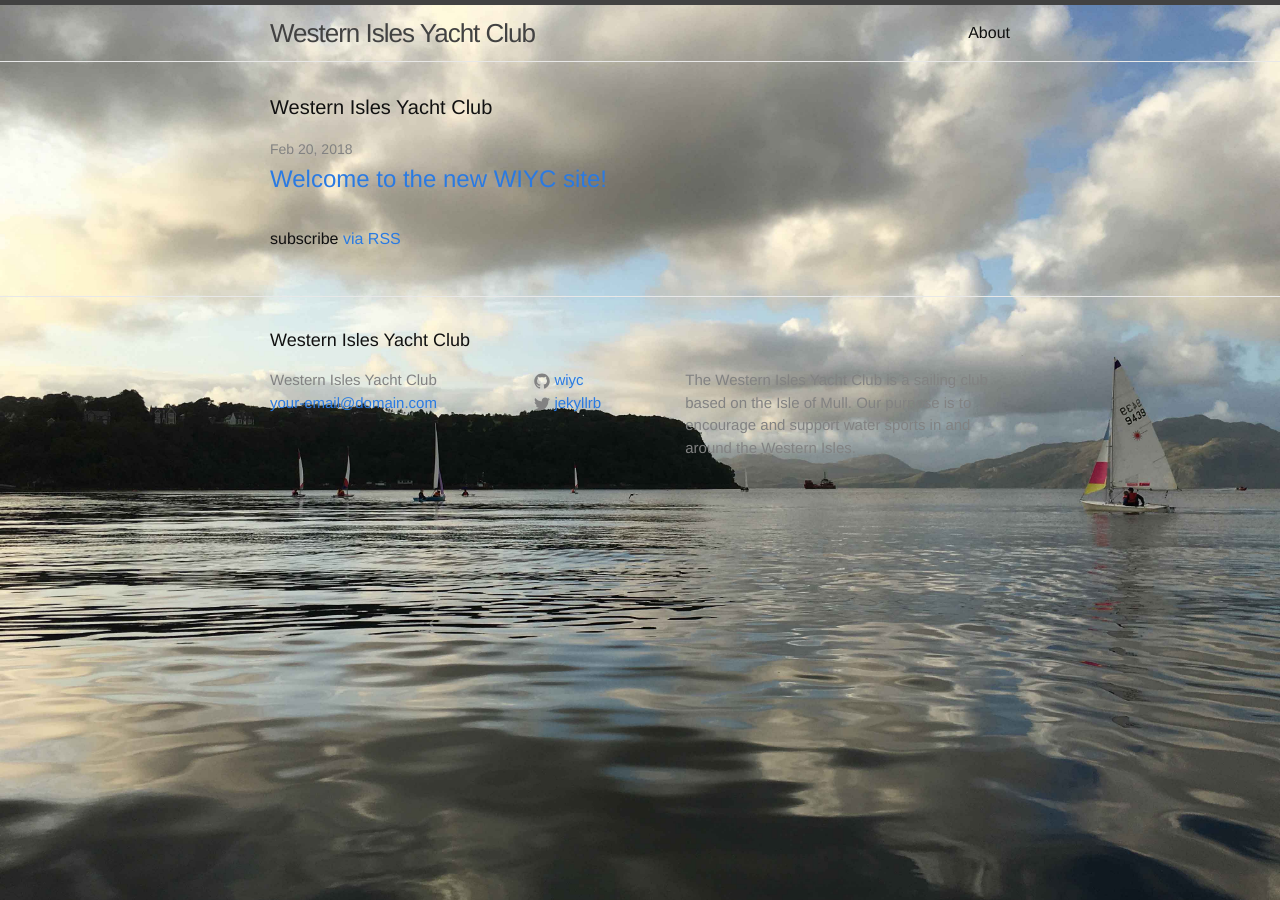
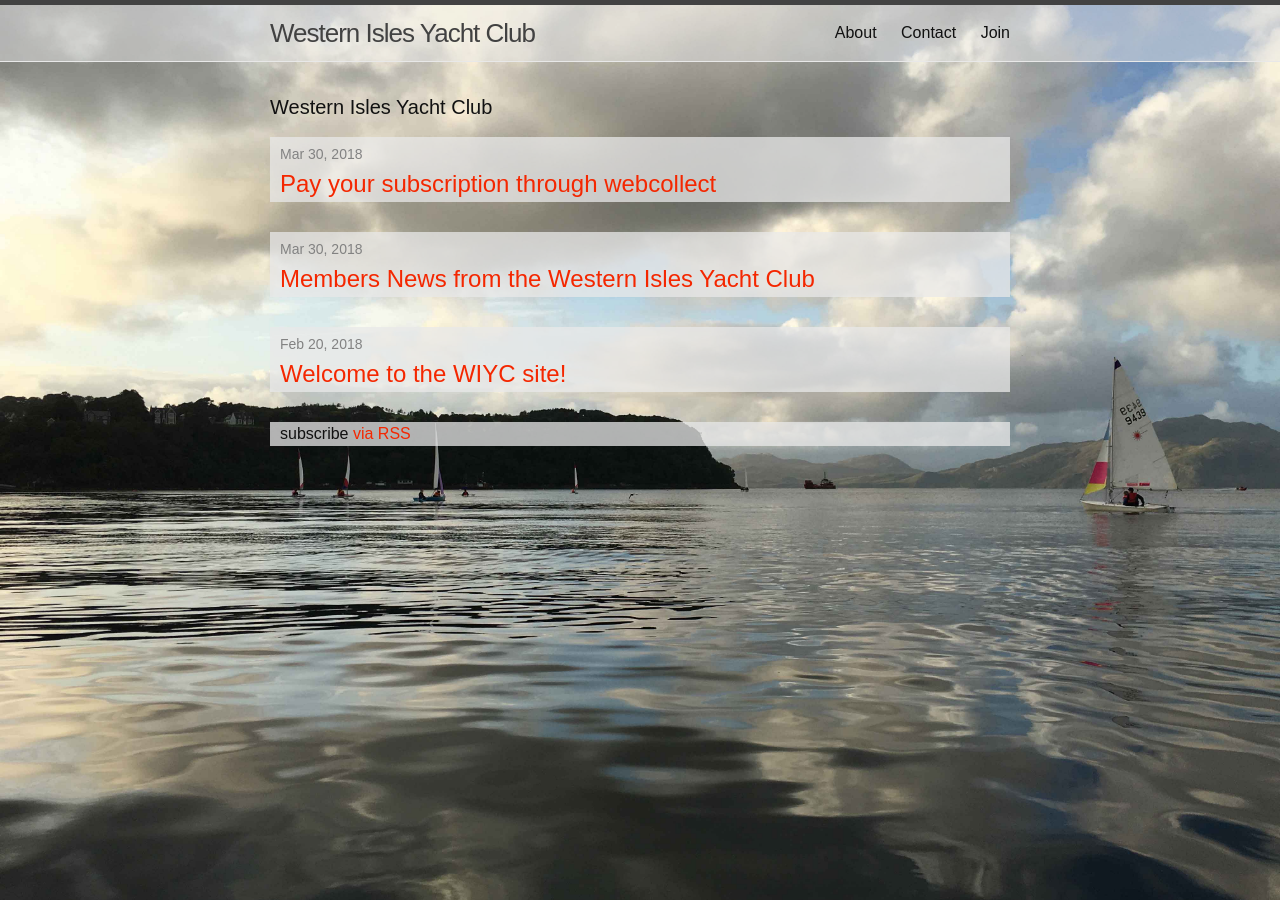
Before and after one commit to wiyc/wiyc.github.io, a Jekyll site: the page built from index.html, in a window 1280 px wide. Built offline with Jekyll 4.4.1, drawn with Linux system fonts in a browser that asks for light colours.

Commit message:
modified:   _config.yml modified:   _includes/footer.html modified:   _layouts/default.html renamed:    _posts/2018-02-20-welcome-to-jekyll.markdown -> _posts/2018-02-20-welcome-to-wiyc.markdown new file:   _posts/2018-03-01-spring-2018-newsletter.markdown new file:   _posts/2018-03-30-webcollect.markdown modified:   _sass/_layout.scss new file:   contact.md modified:   css/main.scss new file:   images/Medieval-Galleon-Silhouette.pdf new file:   images/logo.png new file:   join.md

```diff
--- a/_config.yml
+++ b/_config.yml
@@ -1,12 +1,12 @@
 # Site settings
 title: Western Isles Yacht Club
-email: your-email@domain.com
+email: secretary.wiyc at gmail.com
 description: > # this means to ignore newlines until "baseurl:"
-  The Western Isles Yacht Club is a sailing club based on the Isle of Mull. Our purpose is to encourage and support water sports in and around the Western Isles.
+  A sailing club based on the Isle of Mull.
 baseurl: "" # the subpath of your site, e.g. /blog/
-url: "http://yourdomain.com" # the base hostname & protocol for your site
-twitter_username: jekyllrb
-github_username:  wiyc
+url: "https://www.wiyc.org.uk" # the base hostname & protocol for your site
+# twitter_username: jekyllrb
+# github_username:  wiyc
 
 # Build settings
 markdown: kramdown
--- a/_includes/footer.html
+++ b/_includes/footer.html
@@ -2,18 +2,19 @@
 
   <div class="wrapper">
 
-    <h2 class="footer-heading">{{ site.title }}</h2>
+    <!-- <h2 class="footer-heading">{{ site.title }}</h2> -->
 
     <div class="footer-col-wrapper">
       <div class="footer-col  footer-col-1">
         <ul class="contact-list">
           <li>{{ site.title }}</li>
-          <li><a href="mailto:{{ site.email }}">{{ site.email }}</a></li>
+
         </ul>
       </div>
 
       <div class="footer-col  footer-col-2">
         <ul class="social-media-list">
+          <li><a href="mailto:{{ site.email }}">{{ site.email }}</a></li>
           {% if site.github_username %}
           <li>
             <a href="https://github.com/{{ site.github_username }}">
--- a/_layouts/default.html
+++ b/_layouts/default.html
@@ -13,7 +13,9 @@
       </div>
     </div>
 
-    {% include footer.html %}
+  <footer>
+
+  </footer>
 
   </body>
 
--- a/_posts/2018-02-20-welcome-to-jekyll.markdown
+++ b/_posts/2018-02-20-welcome-to-wiyc.markdown
@@ -1,6 +1,6 @@
 ---
 layout: post
-title:  "Welcome to the new WIYC site!"
+title:  "Welcome to the WIYC site!"
 date:   2018-02-20 09:51:50
 categories: update
 ---
--- /dev/null
+++ b/_posts/2018-03-01-spring-2018-newsletter.markdown
@@ -0,0 +1,47 @@
+---
+layout: post
+title:  "Members News from the Western Isles Yacht Club"
+date:   2018-03-30 09:51:50
+categories: update
+---
+
+#Members News from the Western Isles Yacht Club
+
+AGM
+===
+
+This year's AGM was held at the Western Isles Hotel on 27th January.   The highlights included reports on successful grant applications for a new safety boat.   New faces on the committee include Will Thorne, Neil Hutton, and Steve Dench.  Will and Neil both have particular interests in the Cadet section of the club.  Carol Finch retired as Hon. Sec. and was thanked for her efforts of the past few years, including raising the funds for the new safety boat.  Although retiring from the committee, Carol will continue working on the grant applications currently under way, which we hope will result in a new shed.  Pat Sands continues as Treasurer and reported on the financial state of the club which is satisfactory.  Income from subs is covering the insurance and repairs to boats and there is a small reserve.  New sails were purchased for the Toppers.  Harley Ware represented Junior members.
+
+The full committee are : Will Thorne (Commodore), Neil Hutton (Honorary Secretary), Pat Sands (Treasurer), John Addy (Vice Commodore), Adam Wilson, Neil MacInnes, Caroline MacInnes, Phil Siddall and Lillian Mitchell-Stephen.  There are further vacancies on the committee; if any members would like to volunteer, please let us know.
+
+
+Membership renewals
+===================
+
+To reduce the administration burden on the committee, membership renewals will this year be offered online, allowing payment by direct debit.  Those members with Standing Orders may wish to change to Direct Debit to further reduce administration.
+
+Those who wish to renew the same way as they did last year may do so without going online.
+
+As part of the online renewal, members will have the option to subscribe to one or more mailing lists, according to their interests (e.g. keel boats, cadets, rowing, etc.).  In this way, we hope to keep members better informed of events and activities throughout the year, as well as meet new obligations under Data Protection rules.
+
+Look out for an email in the coming days with further details.
+
+
+Keel Boats
+==========
+
+The committee position of Rear Commodore (responsible for organising keel boat events) is vacant.  If any member would like to step forward to manage this section of the club, they should approach any committee member.
+
+
+Ulva Ferry Pontoons
+===================
+
+The Ulva Ferry Pontoons (N 56º 28.893', W 6º 8.982') are looking for funding to get a shore facilities building built. They need people to respond to their survey so they can demonstrate that there will be demand for better facilities for sailors at Ulva Ferry.  There are currently pontoons with 8 berths, diesel, water and hookups. There are various proposals, the core of which will be changing rooms with toilets, hot showers and a laundry.  Let them know if you think this is a good idea or not, and what other facilities you think could be useful for water users at Ulva Ferry.
+
+Feedback from potential users is essential if this is either going happen, or if you don't want it to happen.  So, whatever your views, please fill in the survey at https://www.surveymonkey.co.uk/r/Ulva_Ferry_Survey to let them know what you think should be done. Also, please pass on the link to anyone who might be interested.
+
+
+Member News
+===========
+
+Congratulations to WIYC members Kathy and Jeremy Spencer ('Sal Darago', currently in Mexico) for winning the Westerly Owners Association Rayner Challenge Plate for a record third time for their trip from the UK to San Francisco, completed in June 2017.
--- /dev/null
+++ b/_posts/2018-03-30-webcollect.markdown
@@ -0,0 +1,18 @@
+---
+layout: post
+title:  "Pay your subscription through webcollect"
+date:   2018-03-30 09:51:50
+categories: update
+---
+
+Subscription rates are once again unchanged from last year.
+
+If you already pay your subscription via a bank standing order, please email the secretary stating your name and/or payment reference and the date on which your standing order is paid.
+
+In all other cases, please visit our new subscription web page (http://webcollect.org.uk/wiyc).  Act as if you are a new member : click on "Join Here", choose a membership level and enter your details.  You can pay by Direct Debit or Bank Transfer.
+
+By offering online subscriptions, we hope to reduce the amount of admin work required by your volunteer committee, as well as improve our communication with you.
+
+Your subscription is used by the club to pay for insurance and maintenance of our boats and associated equipment (both rowing skiffs, the cadet dinghies and safety boat, radios, etc.).
+
+If you have any queries about this process, or are unsure of your current membership status, please don't hesitate to ask for help.
--- a/_sass/_layout.scss
+++ b/_sass/_layout.scss
@@ -5,7 +5,7 @@
     border-top: 5px solid $grey-color-dark;
     border-bottom: 1px solid $grey-color-light;
     min-height: 56px;
-
+	background-color: transparentize($grey-color-light, 0.5);
     // Positioning context for the mobile navigation icon
     position: relative;
 }
@@ -93,7 +93,11 @@
  */
 .site-footer {
     border-top: 1px solid $grey-color-light;
-    padding: $spacing-unit 0;
+//    padding: $spacing-unit/2 0;
+	background-color: transparentize($grey-color-light, 0.25);
+	position:fixed;
+	bottom:0px;
+	width:100%;
 }
 
 .footer-heading {
@@ -126,8 +130,8 @@
 }
 
 .footer-col-2 {
-    width: -webkit-calc(20% - (#{$spacing-unit} / 2));
-    width:         calc(20% - (#{$spacing-unit} / 2));
+    width: -webkit-calc(30% - (#{$spacing-unit} / 2));
+    width:         calc(30% - (#{$spacing-unit} / 2));
 }
 
 .footer-col-3 {
@@ -171,9 +175,12 @@
 
 .post-list {
     margin-left: 0;
+
     list-style: none;
 
     > li {
+		background-color: transparentize($grey-color-light, 0.25);
+		padding:5px 0px 0px 10px;
         margin-bottom: $spacing-unit;
     }
 }
@@ -186,9 +193,13 @@
 .post-link {
     display: block;
     font-size: 24px;
+
 }
 
-
+.rss-subscribe {
+	background-color: transparentize($grey-color-light, 0.25);
+	padding:0px 0px 0px 10px;
+}
 
 /**
  * Posts
@@ -209,7 +220,8 @@
 
 .post-content {
     margin-bottom: $spacing-unit;
-
+	background-color: transparentize($grey-color-light, 0.10);
+	padding:20px 20px 20px 20px;
     h2 {
         font-size: 32px;
 
--- a/css/main.scss
+++ b/css/main.scss
@@ -6,7 +6,7 @@
 
 
 // Our variables
-$base-font-family: Helvetica, Arial, sans-serif;
+$base-font-family: Helvetica Bold, Arial, sans-serif-bold;
 $base-font-size:   16px;
 $small-font-size:  $base-font-size * 0.875;
 $base-line-height: 1.5;
@@ -15,7 +15,7 @@ $spacing-unit:     30px;
 
 $text-color:       #111;
 $background-color: #fdfdfd;
-$brand-color:      #2a7ae2;
+$brand-color:      #f42700;
 
 $grey-color:       #828282;
 $grey-color-light: lighten($grey-color, 40%);
```
Also changed, not shown: contact.md (added, +7 -0 lines), join.md (added, +7 -0 lines), images/logo.png (added), 1 other file.
